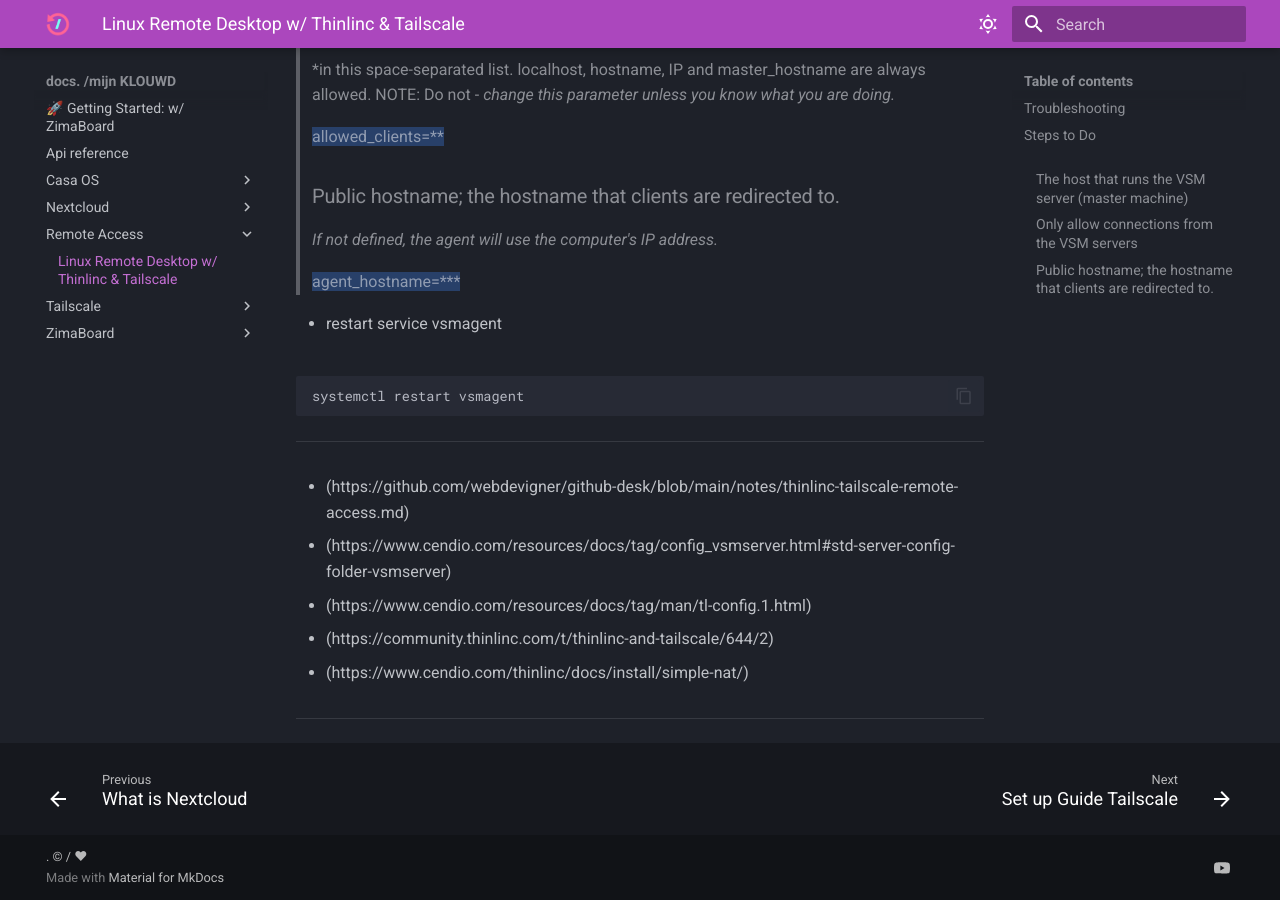
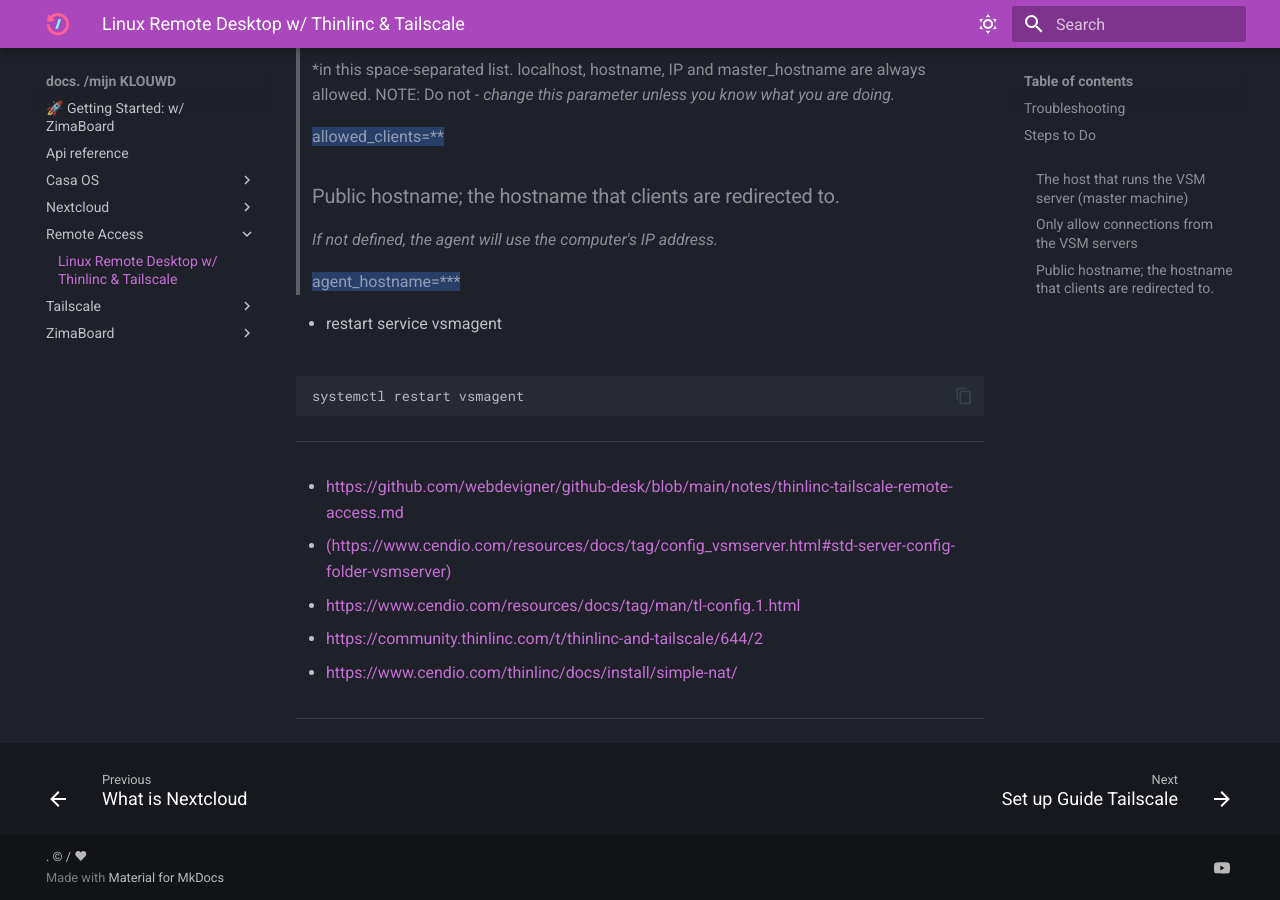
Before and after one commit to webdevigner/docs.mk.nl, an MkDocs documentation site: the page built from docs/Remote-Access/linux-remote-desktop-thinlinc-tailscale.md, in a window 1280 px wide and 900 px high, scrolled down 1747 px. Built offline with MkDocs 1.6.1 and Material for MkDocs 9.7.7, drawn with Linux system fonts in a browser that asks for light colours; some of the changed lines change nothing that is shown.

Commit message:
update mkdocs

```diff
--- a/docs/Remote-Access/linux-remote-desktop-thinlinc-tailscale.md
+++ b/docs/Remote-Access/linux-remote-desktop-thinlinc-tailscale.md
@@ -69,14 +69,14 @@
     systemctl restart vsmagent
 ___
 
-- (https://github.com/webdevigner/github-desk/blob/main/notes/thinlinc-tailscale-remote-access.md)
+- [https://github.com/webdevigner/github-desk/blob/main/notes/thinlinc-tailscale-remote-access.md](https://github.com/webdevigner/github-desk/blob/main/notes/thinlinc-tailscale-remote-access.md){target="_blank"}
 
-- (https://www.cendio.com/resources/docs/tag/config_vsmserver.html#std-server-config-folder-vsmserver)
+- [(https://www.cendio.com/resources/docs/tag/config_vsmserver.html#std-server-config-folder-vsmserver)](https://www.cendio.com/resources/docs/tag/config_vsmserver.html#std-server-config-folder-vsmserver){target="_blank"}
 
-- (https://www.cendio.com/resources/docs/tag/man/tl-config.1.html)
-- (https://community.thinlinc.com/t/thinlinc-and-tailscale/644/2)
+- [https://www.cendio.com/resources/docs/tag/man/tl-config.1.html](https://www.cendio.com/resources/docs/tag/man/tl-config.1.html){target="_blank"}
+- [https://community.thinlinc.com/t/thinlinc-and-tailscale/644/2](https://community.thinlinc.com/t/thinlinc-and-tailscale/644/2){target="_blank"}
 
-- (https://www.cendio.com/thinlinc/docs/install/simple-nat/)
+- [https://www.cendio.com/thinlinc/docs/install/simple-nat/](https://www.cendio.com/thinlinc/docs/install/simple-nat/){target="_blank"}
 ___
 
 
```
